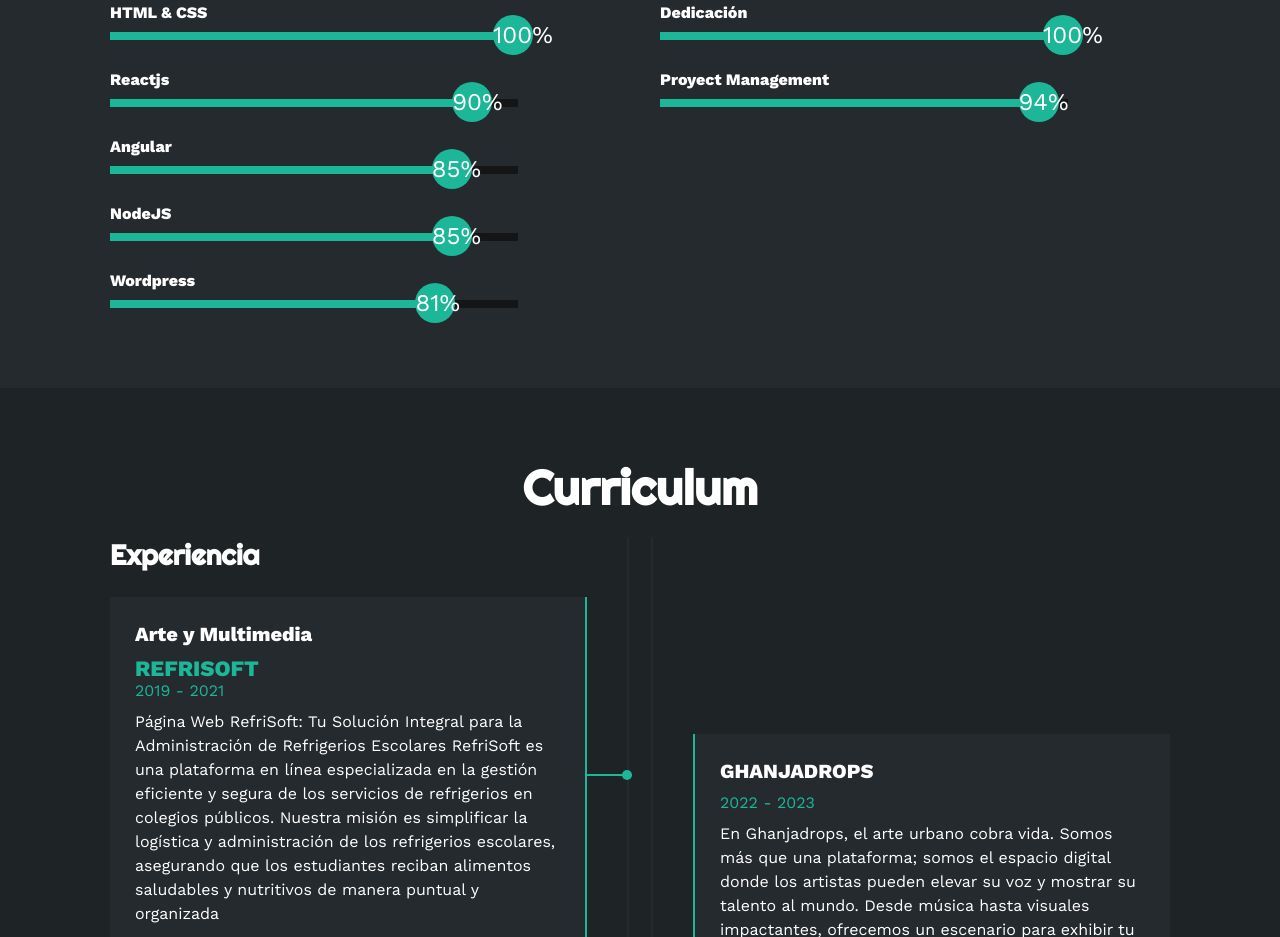
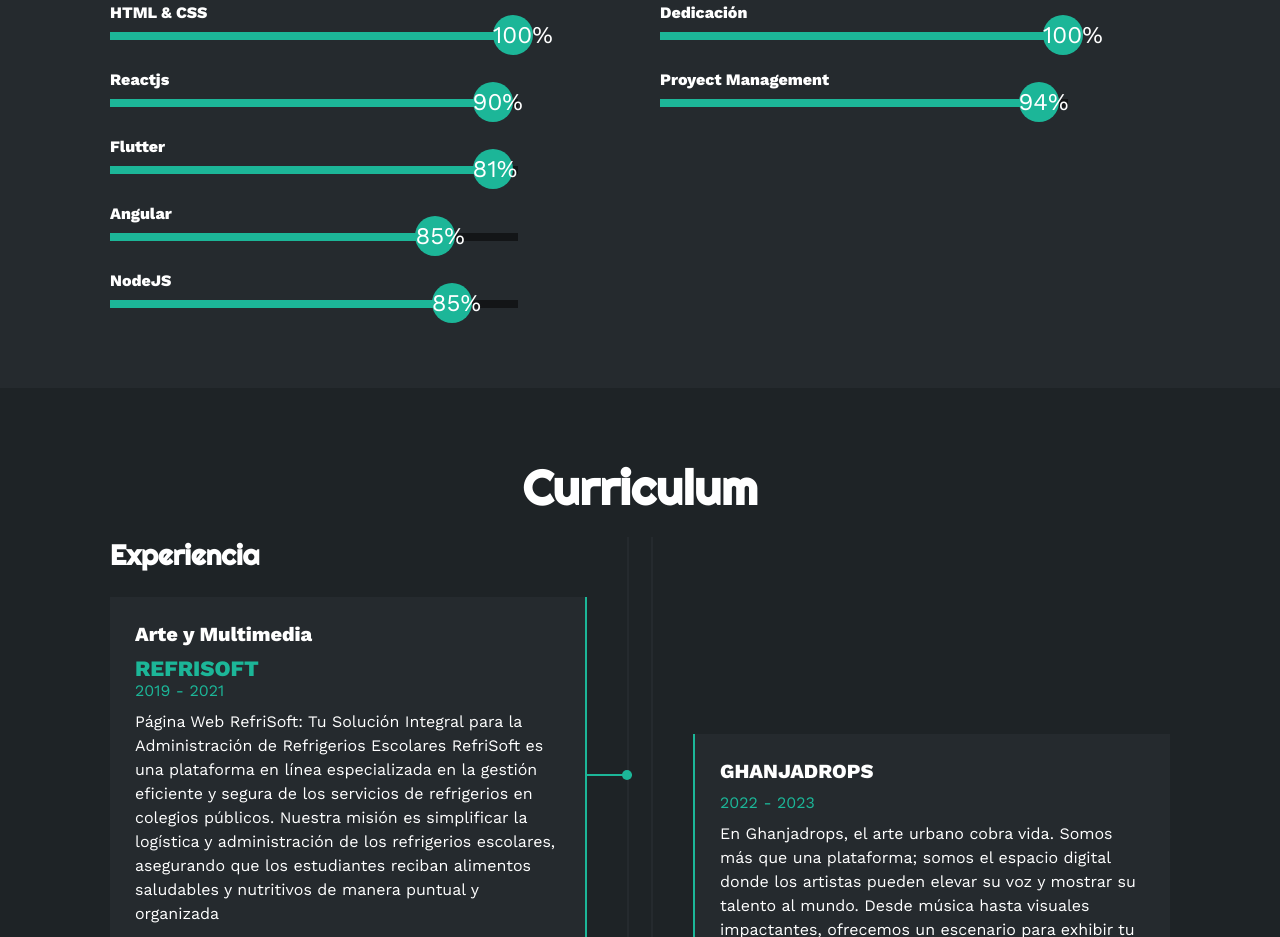
Before and after one commit to JohanMonsalveAbello/JOHANMONSALVE, a plain HTML site: page index.html in a window 1280 px wide. Shown: the part 1843-2780 px from the top of the page. Drawn offline with nearby package versions, Linux system fonts and the light colour scheme.

Commit message:
Cambios2024

```diff
--- a/estilo.css
+++ b/estilo.css
@@ -316,16 +316,24 @@ html{
 }
 @keyframes Reactjs {
     0%{width: 0%;}
-    100%{width: 90%;}
+    100%{width: 95%;}
 }
 
+.skills .skill .Flutter{
+    width: 0%;
+    animation: 2s Flutter forwards;
+}
+@keyframes Flutter {
+    0%{width: 0%;}
+    100%{width: 95%;}
+}
 .skills .skill .Angular{
     width: 0%;
     animation: 2s Angular forwards;
 }
 @keyframes Angular {
     0%{width: 0%;}
-    100%{width: 85%;}
+    100%{width: 81%;}
 }
 
 .skills .skill .NodeJS{
@@ -339,14 +347,7 @@ html{
 
 
 
-.skills .skill .wordpress{
-    width: 0%;
-    animation: 2s wordpress forwards;
-}
-@keyframes wordpress {
-    0%{width: 0%;}
-    100%{width: 81%;}
-}
+
 
 
 
--- a/index.html
+++ b/index.html
@@ -171,6 +171,14 @@
                             </div>
                         </div>
                     </div>
+                    <div class="skill">
+                        <span>Flutter</span>
+                        <div class="barra-skill">
+                            <div class="progreso">
+                                <span>81%</span>
+                            </div>
+                        </div>
+                    </div>
 
                     <div class="skill">
                         <span>Angular</span>
@@ -191,14 +199,7 @@
                     </div>
                 </div>
 
-                    <div class="skill">
-                        <span>Wordpress</span>
-                        <div class="barra-skill">
-                            <div class="progreso">
-                                <span>81%</span>
-                            </div>
-                        </div>
-                    </div>
+
 
          </div>
 
--- a/script.js
+++ b/script.js
@@ -26,9 +26,9 @@ function efectoHabilidades(){
         habilidades[2].classList.add("PYTHON");
         habilidades[3].classList.add("htmlcss");
         habilidades[4].classList.add("Reactjs");
-        habilidades[5].classList.add("Angular");
-        habilidades[6].classList.add("NodeJS");
-        habilidades[7].classList.add("wordpress");
+        habilidades[5].classList.add("Flutter");
+        habilidades[6].classList.add("Angular");
+        habilidades[7].classList.add("NodeJS");
          habilidades[8].classList.add("comunicacion");
         habilidades[9].classList.add("trabajo");
         habilidades[10].classList.add("creatividad");
```
